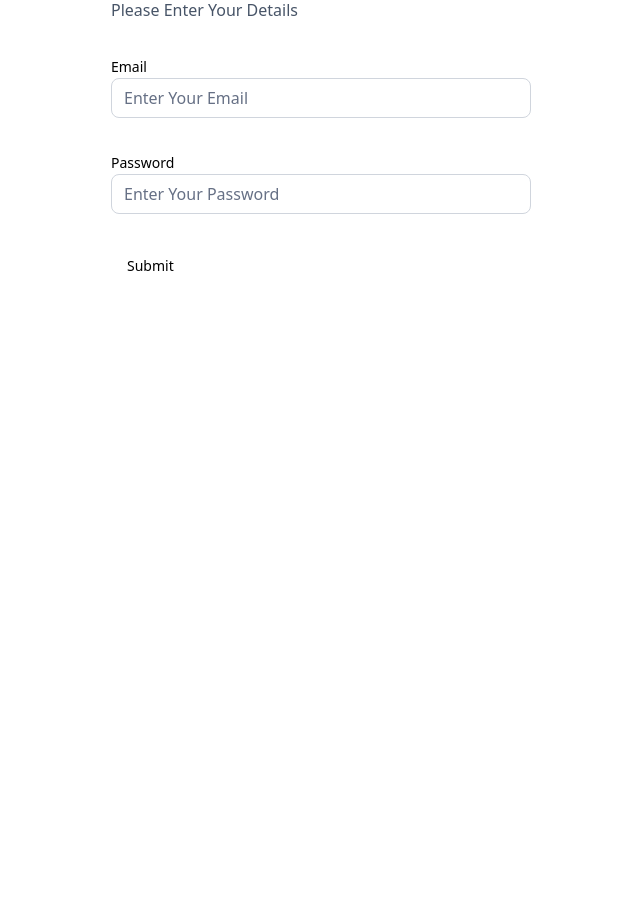
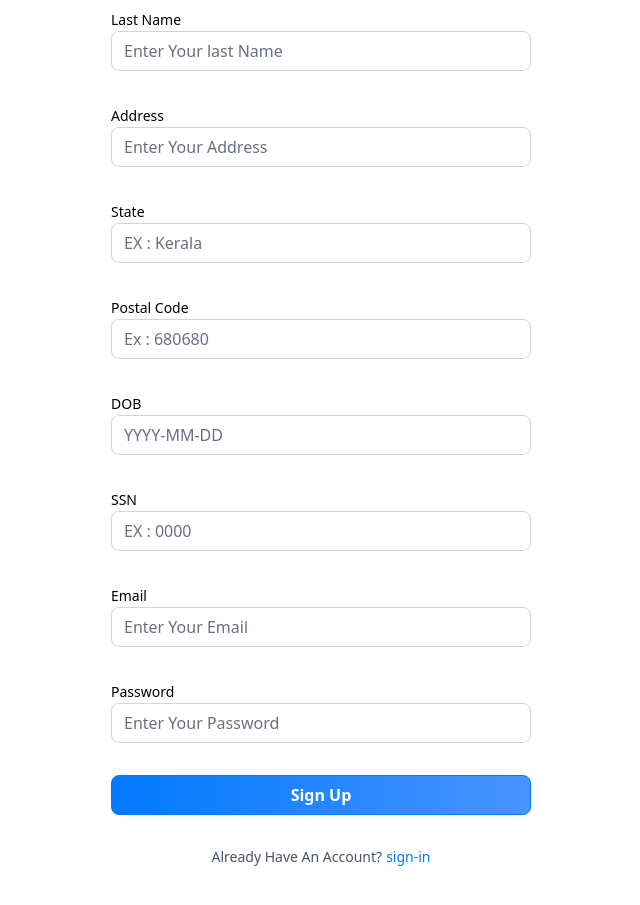
Before and after one commit to salman9633/NEXT-banking-app, a Next.js app: page /sign-up in a window 1280 px wide. Shown: the part 331-1236 px from the top of the page, without its empty margins (319-959 px from the left). Before the commit the page ends 800 px from the top, so only its background shows below. Built offline with nearby package versions, Linux system fonts and the light colour scheme.

Commit message:
generalized auth forms

```diff
--- a/components/AuthForm.tsx
+++ b/components/AuthForm.tsx
@@ -7,23 +7,21 @@
 import { z } from "zod"
 import { Button } from "@/components/ui/button"
 import {
-    Form,
-    FormControl,
-    FormDescription,
-    FormField,
-    FormItem,
-    FormLabel,
-    FormMessage,
+    Form
 } from "@/components/ui/form"
 import { Input } from "@/components/ui/input"
 import CustomInput from './CustomInput'
 import { AuthFormSchema } from '@/lib/utils'
+import { Loader2 } from 'lucide-react'
 
 const AuthForm = ({ type }: { type: string }) => {
+    const [user, setUser] = useState(null);
+    const [isLoading, setIsLoading] = useState(false)
 
+    const formSchema = AuthFormSchema(type)
     // 1. Define your form.
-    const form = useForm<z.infer<typeof AuthFormSchema>>({
-        resolver: zodResolver(AuthFormSchema),
+    const form = useForm<z.infer<typeof formSchema>>({
+        resolver: zodResolver(formSchema),
         defaultValues: {
             email: "",
             password: ""
@@ -31,13 +29,14 @@
     })
 
     // 2. Define a submit handler.
-    function onSubmit(values: z.infer<typeof AuthFormSchema>) {
+    function onSubmit(values: z.infer<typeof formSchema>) {
         // Do something with the form values.
         // ✅ This will be type-safe and validated.
-        console.log(values)
+        setIsLoading(true);
+        console.log(values);
+        setIsLoading(false);
     }
 
-    const [user, setUser] = useState(null)
     return (
         <section className="auth-form">
             <header className="flex flex-col gap-5 md:gap-8">
@@ -72,15 +71,49 @@
                         <>
                             <Form {...form}>
                                 <form onSubmit={form.handleSubmit(onSubmit)} className="space-y-8">
+                                    {
+                                        type === "sign-up" && (<>
+                                            <CustomInput
+                                                control={form.control} label={'First Name'} name="firstName" placeholder={'Enter Your First Name'} />
+                                            <CustomInput
+                                                control={form.control} label={'Last Name'} name="latsName" placeholder={'Enter Your last Name'} />
+                                            <CustomInput
+                                                control={form.control} label={'Address'} name="address" placeholder={'Enter Your Address'} />
+                                            <CustomInput
+                                                control={form.control} label={'State'} name="state" placeholder={'EX : Kerala'} />
+                                            <CustomInput
+                                                control={form.control} label={'Postal Code'} name="postalCode" placeholder={'Ex : 680680'} />
+                                            <CustomInput
+                                                control={form.control} label={'DOB'} name="dob" placeholder={'YYYY-MM-DD'} />
+                                            <CustomInput
+                                                control={form.control} label={'SSN'} name="SNN" placeholder={'EX : 0000'} />
+                                        </>)
+                                    }
+                                    <CustomInput
+                                        control={form.control} label={'Email'} name="email" placeholder={'Enter Your Email'} />
+                                    <CustomInput
+                                        control={form.control} label={'Password'} name='password' placeholder={'Enter Your Password'} />
+                                    <div className="flex flex-col gap-4">
+                                        <Button type="submit" className='form-btn' disabled={isLoading}>
+                                            {isLoading ? (<>
+                                                <Loader2 speed={1000} size={20} className='animate-spin' /> &nbsp; Loading...
+                                            </>) : type === 'sign-in' ? 'Sign In' : "Sign Up"}
 
-                                    <CustomInput
-                                        control={form.control} label={'Email'} name="email" placeholder={'Enter Your Email'}  />
-                                    <CustomInput
-                                        control={form.control} label={'Password'} name='password' placeholder={'Enter Your Password'}  />
+                                        </Button>
+                                    </div>
 
-                                    <Button type="submit">Submit</Button>
                                 </form>
                             </Form>
+                            <footer className='flex justify-center gap-1'>
+                                <p className='text-14 font-normal text-gray-600'>
+                                    {
+                                        type === 'sign-in' ? "Dont Have An Account?" : "Already Have An Account?"
+                                    }
+                                </p>
+                                <Link className='form-link' href={type === "sign-in" ? 'sign-up' : 'sign-in'}>
+                                    {type === "sign-in" ? 'sign-up' : 'sign-in'}
+                                </Link>
+                            </footer>
                         </>
                     )
 
--- a/components/CustomInput.tsx
+++ b/components/CustomInput.tsx
@@ -17,9 +17,12 @@
 import { Input } from "@/components/ui/input"
 import { AuthFormSchema } from '@/lib/utils'
 
+
+const formSchema = AuthFormSchema('sign-up')
+
 interface CustomInput {
-    control: Control<z.infer<typeof AuthFormSchema>>,
-    name: FieldPath<z.infer<typeof AuthFormSchema>>,
+    control: Control<z.infer<typeof formSchema>>,
+    name: FieldPath<z.infer<typeof formSchema>>,
     label: string,
     placeholder: string,
 
@@ -47,15 +50,6 @@
                         <FormMessage className='form-message'></FormMessage>
                     </div>
                 </div>
-                // <FormItem>
-                //     <FormControl>
-                //         <Input placeholder="shadcn" {...field} />
-                //     </FormControl>
-                //     <FormDescription>
-                //         This is your public display name.
-                //     </FormDescription>
-                //     <FormMessage />
-                // </FormItem>
             )}
         />
     )
--- a/lib/utils.ts
+++ b/lib/utils.ts
@@ -196,7 +196,14 @@
 };
 
 
-export const AuthFormSchema = z.object({
+export const AuthFormSchema = (type: string) => z.object({
+  firstName: type === 'sign-in' ? z.string().optional() : z.string().min(2),
+  latsName: type === 'sign-in' ? z.string().optional() : z.string().min(2),
+  address: type === 'sign-in' ? z.string().optional() : z.string().min(2),
+  state: type === 'sign-in' ? z.string().optional() : z.string().min(2),
+  postalCode: type === 'sign-in' ? z.string().optional() : z.string().min(2),
+  dob: type === 'sign-in' ? z.string().optional() : z.string().min(2),
+  SNN: type === 'sign-in' ? z.string().optional() : z.string().min(2),
   email: z.string().email(),
   password: z.string().min(8)
 })
```
